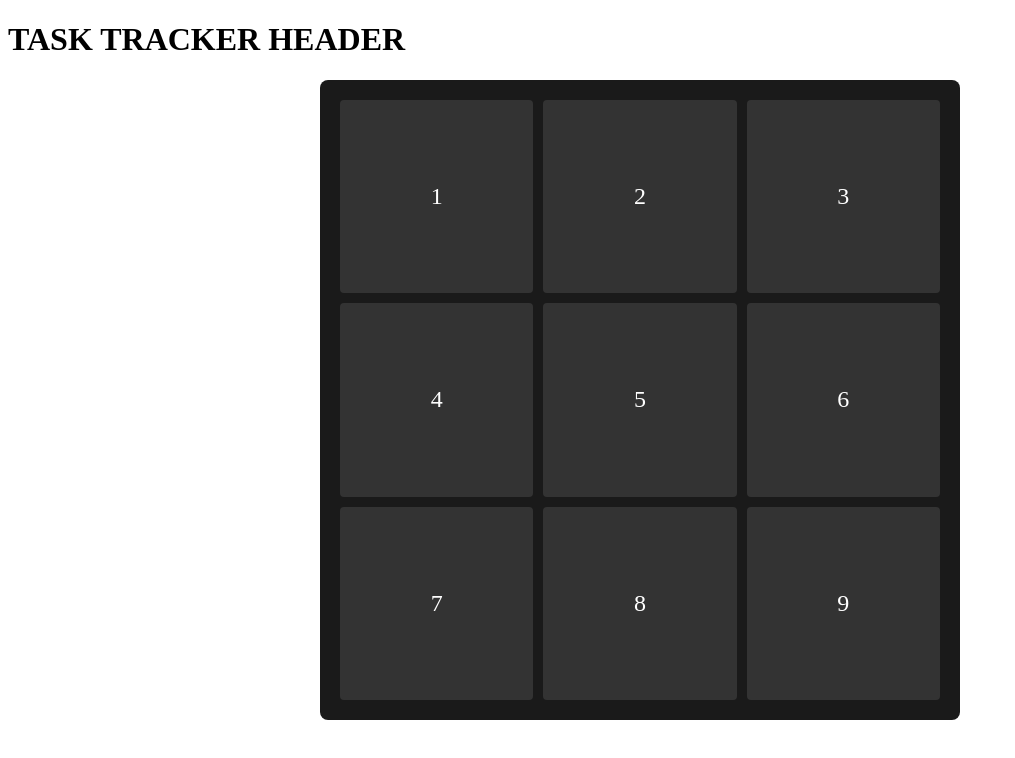
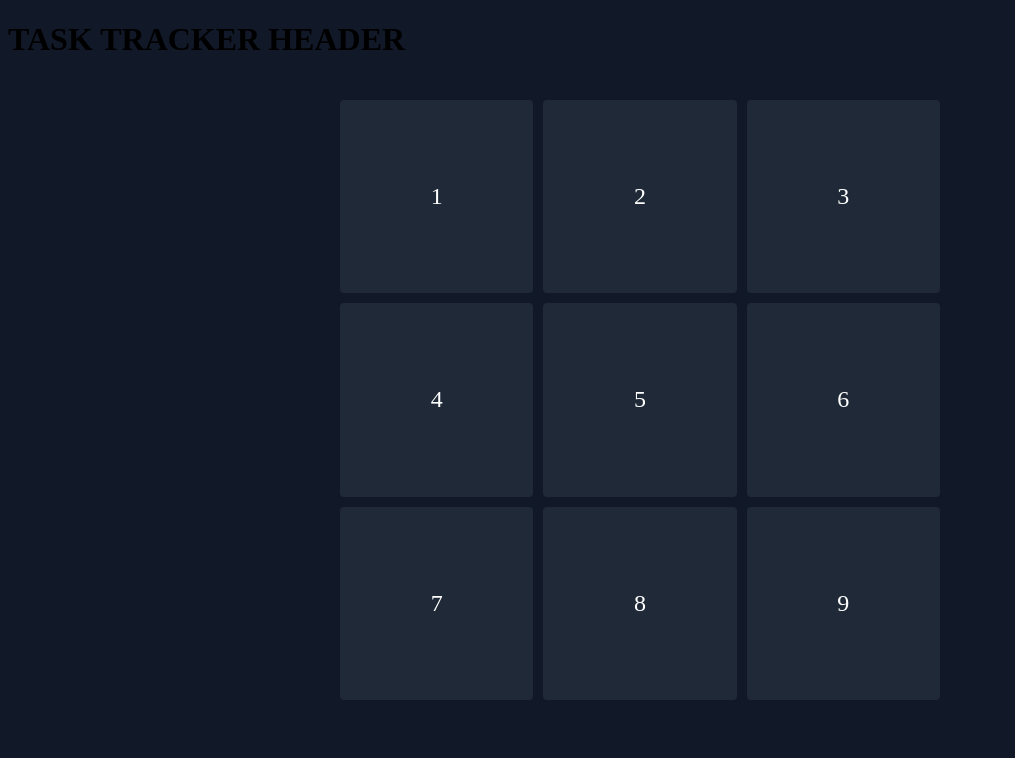
Before and after one commit to lling0212/hackHersHackathonApp, a React (Create React App) app: page / in a window 1280 px wide. Shown: the top 758 px of the page, without its empty margins (0-1015 px from the left). Built offline with nearby package versions, Linux system fonts and the light colour scheme.

Commit message:
changing colors

```diff
--- a/src/index.css
+++ b/src/index.css
@@ -1,3 +1,7 @@
+body {
+    background-color: #111827;
+}
+
 .grid-container {
   display: grid;
   grid-template-columns: repeat(3, 1fr); /* Creates a 3-column grid */
@@ -6,12 +10,11 @@
   max-width: 600px; /* Maximum width can be adjusted as per your layout */
   margin: 0 auto; /* Center the grid */
   padding: 20px; /* Padding around the grid */
-  background-color: #1a1a1a; /* Dark background as shown in the image */
   border-radius: 8px; /* Optional: adds rounded corners to the grid container */
 }
 
 .grid-item {
-  background-color: #333; /* Slightly lighter color for the grid items */
+  background-color: #1F2937; /* Slightly lighter color for the grid items */
   color: #fff; /* White text color */
   display: flex;
   justify-content: center;
```
